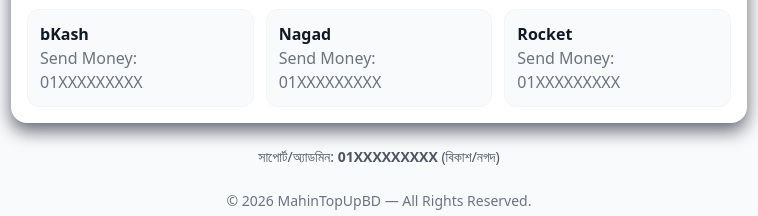
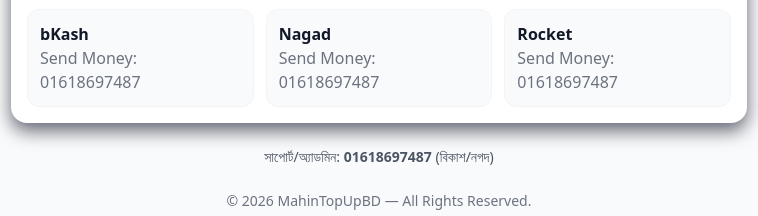
Before and after one commit to mxmahinp-cyber/mahintopupbd, a plain HTML site: page index.html in a window 1280 px wide. Shown: the part 690-906 px from the top of the page, 261-1019 px from the left. Drawn offline with nearby package versions, Linux system fonts and the light colour scheme.

Commit message:
Add CNAME, sitemap, robots, favicon and og-image; update index.html with contact number

```diff
--- a/index.html
+++ b/index.html
@@ -15,13 +15,13 @@
     <meta property="og:description" content="বিকাশ, নগদ এবং রকেট দিয়ে সহজে ডায়মন্ড টপ-আপ করুন। দ্রুত ডেলিভারি এবং নিরাপদ সার্ভিস।" />
     <meta property="og:type" content="website" />
     <meta property="og:url" content="https://mahintopupbd.com/" />
-    <meta property="og:image" content="https://mahintopupbd.com/og-image.png" />
+    <meta property="og:image" content="https://mahintopupbd.com/og-image.svg" />
 
     <!-- Twitter -->
     <meta name="twitter:card" content="summary_large_image" />
     <meta name="twitter:title" content="MahinTopUpBD — Free Fire Diamond TopUp" />
     <meta name="twitter:description" content="বিকাশ, নগদ এবং রকেট দিয়ে সহজে ডায়মন্ড টপ-আপ করুন।" />
-    <meta name="twitter:image" content="https://mahintopupbd.com/og-image.png" />
+    <meta name="twitter:image" content="https://mahintopupbd.com/og-image.svg" />
 
     <!-- Tailwind CDN for quick styling -->
     <script src="https://cdn.tailwindcss.com"></script>
@@ -84,21 +84,21 @@
           <div class="grid sm:grid-cols-3 gap-3 mt-3">
             <div class="bg-gray-50 p-3 rounded-xl border border-gray-100">
               <h4 class="font-semibold">bKash</h4>
-              <p class="text-gray-500">Send Money: 01XXXXXXXXX</p>
+              <p class="text-gray-500">Send Money: 01618697487</p>
             </div>
             <div class="bg-gray-50 p-3 rounded-xl border border-gray-100">
               <h4 class="font-semibold">Nagad</h4>
-              <p class="text-gray-500">Send Money: 01XXXXXXXXX</p>
+              <p class="text-gray-500">Send Money: 01618697487</p>
             </div>
             <div class="bg-gray-50 p-3 rounded-xl border border-gray-100">
               <h4 class="font-semibold">Rocket</h4>
-              <p class="text-gray-500">Send Money: 01XXXXXXXXX</p>
+              <p class="text-gray-500">Send Money: 01618697487</p>
             </div>
           </div>
         </section>
 
         <section id="contact" class="mt-6 text-center text-sm text-gray-600">
-          <p>সাপোর্ট/অ্যাডমিন: <strong>01XXXXXXXXX</strong> (বিকাশ/নগদ)</p>
+          <p>সাপোর্ট/অ্যাডমিন: <strong>01618697487</strong> (বিকাশ/নগদ)</p>
         </section>
       </main>
 
```
Also changed, not shown: sitemap.xml (added, +9 -0 lines), favicon.svg (added), og-image.svg (added), robots.txt (added), 1 other file.
